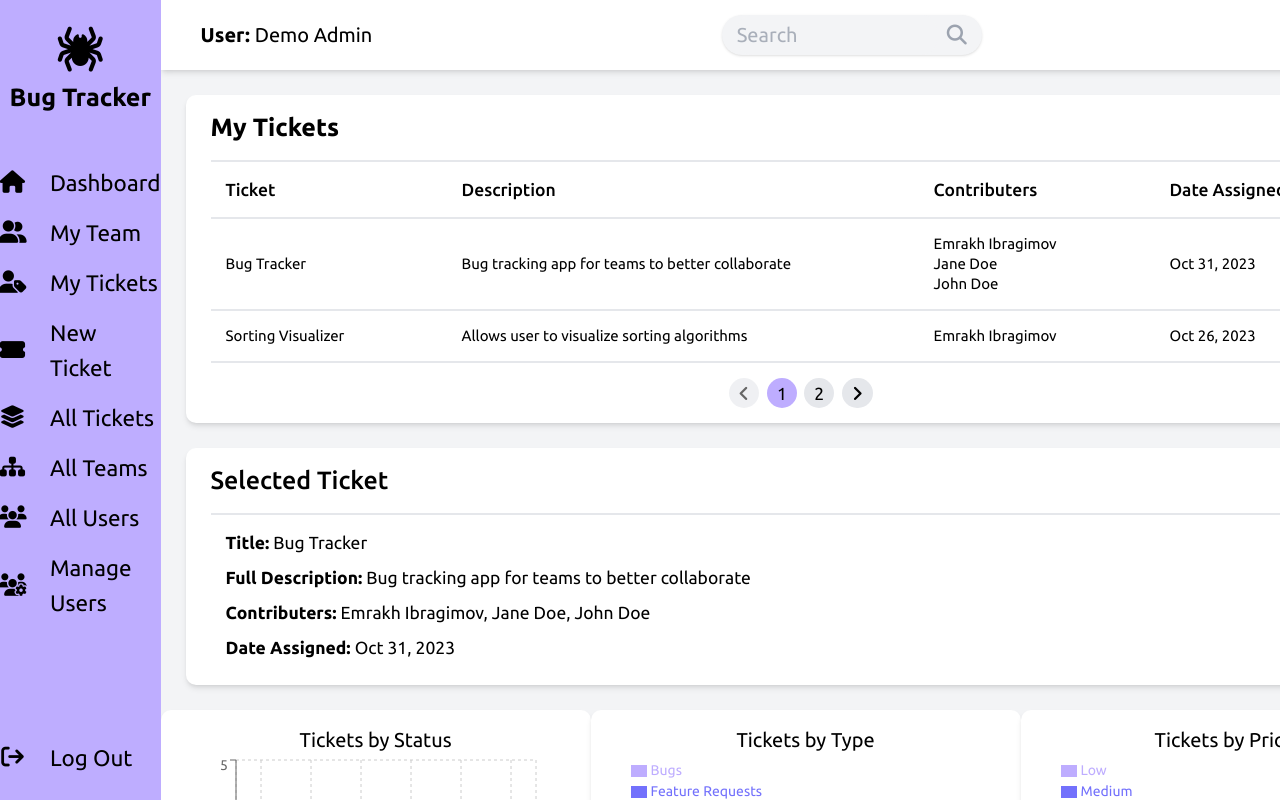
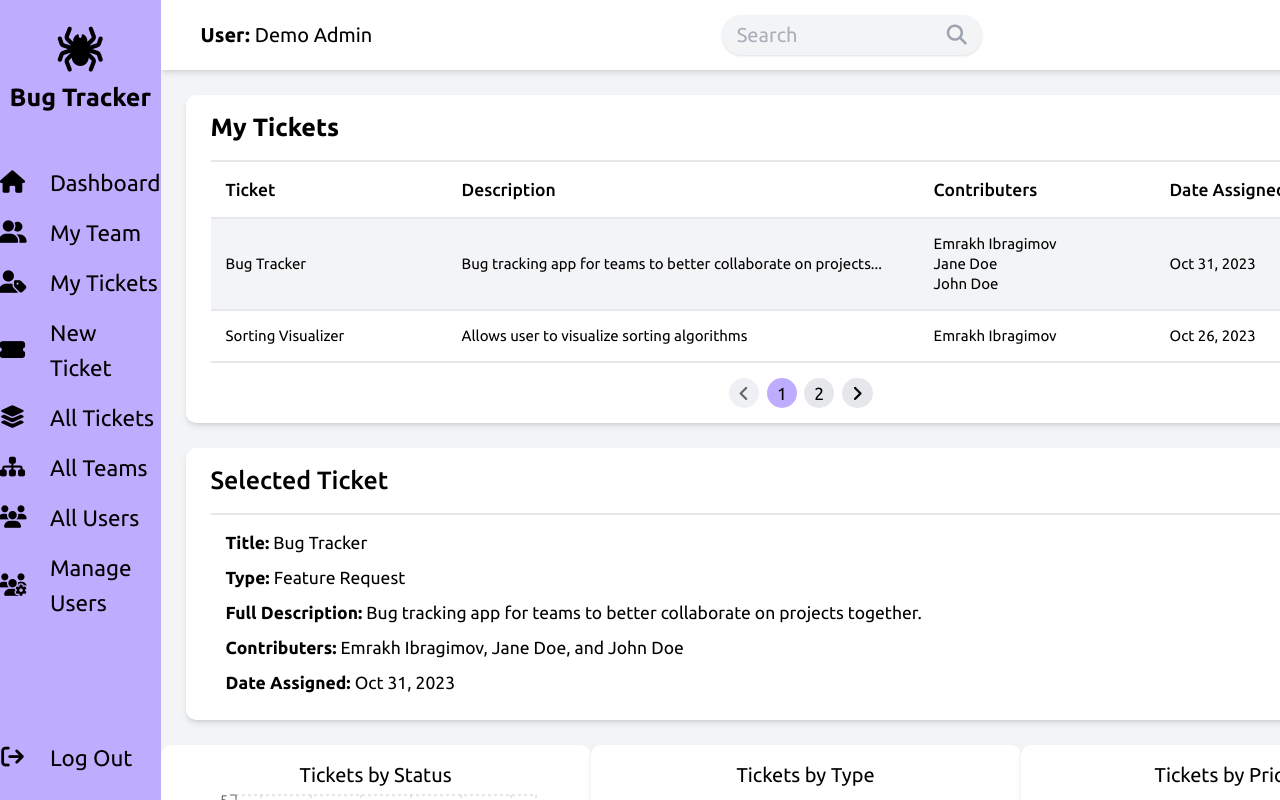
Before and after one commit to emrah-i/BugTracker, a React (Create React App) app in the folder frontend/: page / in a window 1280 px wide. Shown: the top 800 px of the page. Built offline with nearby package versions, Linux system fonts and the light colour scheme.

Commit message:
Dashboard touch ups

```diff
--- a/frontend/src/components/charts.jsx
+++ b/frontend/src/components/charts.jsx
@@ -12,6 +12,7 @@ const data = [
 const data2 = [
                 { name: 'Bugs', value: 4 },
                 { name: 'Feature Requests', value: 3 },
+                { name: 'New Project', value: 2 },
                 { name: 'Issues', value: 2 },
             ];
 
@@ -49,20 +50,19 @@ function Charts() {
                     <PieChart width={400} height={400}>
                         <Pie
                         data={data2}
-                        cx="25%"
-                        cy="60%"
-                        outerRadius={90}
+                        cx="50%"
+                        cy="45%"
+                        outerRadius={100}
                         dataKey="value"
-                        fontSize={12}
-                        stroke={5}
-                        label={({ name, percent }) => `${name} ${(percent * 100).toFixed(0)}%`}
+                        fontSize={16}
+                        label={({ name, percent }) => `${(percent * 100).toFixed(0)}%`}
                         >
                         {
                             data.map((entry, index) => <Cell key={index} fill={colors[index]} />)
                         }
                         </Pie>
                         <Tooltip contentStyle={{ fontSize: '14px', borderRadius: '.5rem' }} />
-                        <Legend iconSize={16} wrapperStyle={{ fontSize: '.7rem', marginLeft: "1rem" }}align='left' verticalAlign='right' layout='vertical' />
+                        <Legend iconSize={16} wrapperStyle={{ fontSize: '.7rem', marginLeft: "1rem", marginBottom: "2rem" }} align='center' verticalAlign='bottom' layout='horizontal' />
                     </PieChart>
                 </div>
                 <div className='dashboard-chart'>
@@ -72,11 +72,11 @@ function Charts() {
                         data={data3}
                         dataKey="value"
                         nameKey="name"
-                        cx="40%"
-                        cy="60%"
-                        innerRadius={55}
-                        outerRadius={90}
-                        fontSize={12}
+                        cx="50%"
+                        cy="50%"
+                        innerRadius={60}
+                        outerRadius={100}
+                        fontSize={14}
                         fill="#8884d8"
                         label={({ name, percent }) => `${name} ${(percent * 100).toFixed(0)}%`}
                         >
@@ -87,7 +87,7 @@ function Charts() {
                         }
                     </Pie>
                     <Tooltip contentStyle={{ fontSize: '14px', borderRadius: '.5rem' }} />
-                    <Legend iconSize={16} wrapperStyle={{ fontSize: '.7rem', marginLeft: "1rem" }}align='left' verticalAlign='right' layout='vertical' />
+                    <Legend iconSize={16} wrapperStyle={{ fontSize: '.7rem', marginLeft: "1rem", marginTop: "1rem" }} align='center' verticalAlign='center' layout='horizontal' />
                     </PieChart>
                 </div>
             </div>)
--- a/frontend/src/components/dashboard.jsx
+++ b/frontend/src/components/dashboard.jsx
@@ -1,6 +1,27 @@
+import { useEffect, useRef, useState } from "react";
 import Charts from "./charts";
 
+const projects = [
+    {
+        title: "Bug Tracker",
+        type: "Feature Request",
+        description: "Bug tracking app for teams to better collaborate on projects together.",
+        contributors: ["Emrakh Ibragimov", "Jane Doe", "John Doe"],
+        date: "Oct 31, 2023"
+    },
+    {
+        title: "Sorting Visualizer",
+        type: "Feature Request",
+        description: "Allows user to visualize sorting algorithms",
+        contributors: ["Emrakh Ibragimov"],
+        date: "Oct 26, 2023"
+    }
+];
+
 function Dashboard() {
+
+    const [ selectedTicket, setSelectedTicket ] = useState(projects[0])
+
     return (<div className="flex flex-col ">
                 <div className="bg-main-color shadow-md rounded-lg m-5 py-3 px-5">
                     <p className="text-xl font-semibold mb-3">My Tickets</p>
@@ -20,24 +41,20 @@ function Dashboard() {
                             </tr>
                         </thead>
                         <tbody>
-                            <tr className="table-row-parent">
-                                <td>Bug Tracker</td>
-                                <td>Bug tracking app for teams to better collaborate</td>
-                                <td className="flex flex-col">
-                                    <p>Emrakh Ibragimov</p>
-                                    <p>Jane Doe</p>
-                                    <p>John Doe</p>
-                                </td>
-                                <td>Oct 31, 2023</td>
-                            </tr>
-                            <tr className="table-row-parent border-b-2 flex-grow">
-                                <td>Sorting Visualizer</td>
-                                <td>Allows user to visualize sorting algorithms</td>
-                                <td className="flex flex-col">
-                                    <p>Emrakh Ibragimov</p>
-                                </td>
-                                <td>Oct 26, 2023</td>
-                            </tr>
+                            {projects.map((element, index, array)=>{
+                                let parent = index === array.length - 1 ? "table-row-parent border-b-2" : "table-row-parent"
+                                parent = element === selectedTicket ? parent + " bg-gray-100": parent;
+                                const description = element.description.length > 60 ? element.description.slice(0, 60) + "..." : element.description
+                                return (<tr key={index} className={parent} onClick={()=>setSelectedTicket(projects[index])} >
+                                            <td>{element.title}</td>
+                                            <td>{description}</td>
+                                            <td className="flex flex-col">
+                                                {element.contributors.map(element=><p>{element}</p>) }
+                                            </td>
+                                            <td>{element.date}</td>
+                                        </tr>)
+                                })}
+
                         </tbody>
                     </table>
                     <div className="flex w-min gap-1.5 justify-between items-center mt-3  mx-auto">
@@ -49,10 +66,23 @@ function Dashboard() {
                 </div>
                 <div className="bg-main-color shadow-md rounded-lg mx-5 py-3 px-5">
                     <p className="text-xl pb-3 mb-3 font-medium border-solid border-b-2 border-gray-200">Selected Ticket</p>
-                    <p className="text-sm px-3 my-2"><span className="font-semibold">Title:</span> Bug Tracker</p>
-                    <p className="text-sm px-3 my-2"><span className="font-semibold">Full Description:</span> Bug tracking app for teams to better collaborate</p>
-                    <p className="text-sm px-3 my-2"><span className="font-semibold">Contributers:</span> Emrakh Ibragimov, Jane Doe, John Doe</p>
-                    <p className="text-sm px-3 my-2"><span className="font-semibold">Date Assigned:</span> Oct 31, 2023</p>
+                    <p className="text-sm px-3 my-2"><span className="font-semibold">Title:</span> {selectedTicket.title}</p>
+                    <p className="text-sm px-3 my-2"><span className="font-semibold">Type:</span> {selectedTicket.type}</p>
+                    <p className="text-sm px-3 my-2"><span className="font-semibold">Full Description:</span> {selectedTicket.description}</p>
+                    <p className="text-sm px-3 my-2"><span className="font-semibold">Contributers:</span>
+                    {selectedTicket.contributors.map((element, index, array)=>
+                        {if (array.length === 1) {
+                            return ` ${element}`
+                        }
+                        else if (index === array.length-1) {
+                            return ` and ${element}`
+                        }
+                        else {
+                            return ` ${element},`
+                        }
+                        })}
+                    </p>
+                    <p className="text-sm px-3 my-2"><span className="font-semibold">Date Assigned:</span> {selectedTicket.date}</p>
                 </div>
                 <Charts />
             </div>)
--- a/frontend/src/index.css
+++ b/frontend/src/index.css
@@ -34,6 +34,10 @@ body {
   @apply table-rows text-xs border-gray-200 border-solid border-t-2 cursor-pointer w-full hover:bg-gray-100;
 }
 
+.table-row-parent.active {
+  @apply bg-gray-100;
+}
+
 .dashboard-chart {
   @apply flex flex-col items-center justify-center bg-white rounded-lg p-3 shadow-md;
 }
```
